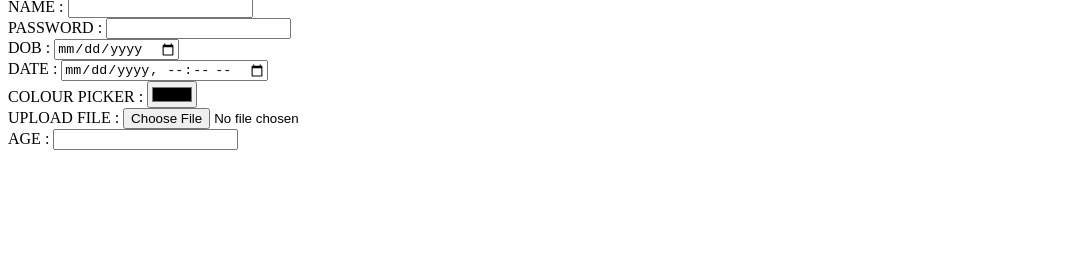
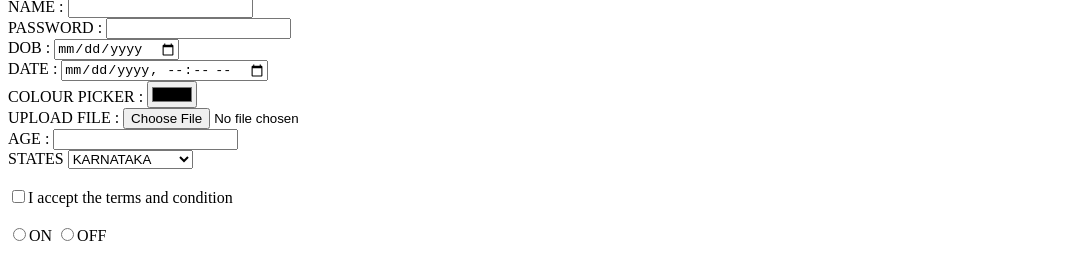
Before and after one commit to AbhijithMallya/March23_Placement_Training, a plain HTML site: page index.html in a window 1280 px wide. Shown: the part 919-1172 px from the top of the page, without its empty margins (0-1079 px from the left). Before the commit the page ends 1077 px from the top, so only its background shows below. Drawn offline with Linux system fonts and the light colour scheme.

Commit message:
renamed index. to index , radio , check boxes

```diff
--- a/index..html
+++ b/index.html
@@ -114,6 +114,31 @@
 <br>
 <label>AGE :</label>
 <input type="number">
+<br>
+
+
+<!--DROP DOWN list of states-->
+<label>STATES</label>
+<select>
+  <option disabled>--select--</option>
+  <option selected value="1">KARNATAKA</option>
+  <option value="2">TAMILNADU</option>
+  <option value="3">KERALA</option>
+  <option>MAHARASHTRA</option>
+</select>
+
+<br>
+<br>
+<!--Check boxes and Radio Buttons-->
+<input type="checkbox">I accept the terms and condition
+<br><br>
+<input type="radio" name="switch">ON
+<input type="radio" name="switch">OFF
+
+
+
+
+
 
 
 
```
